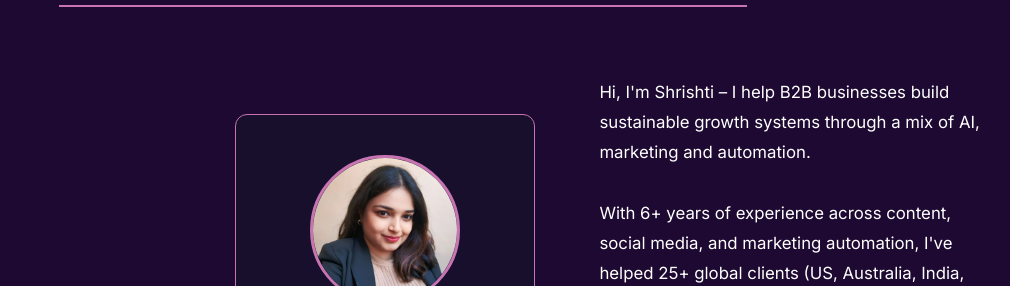
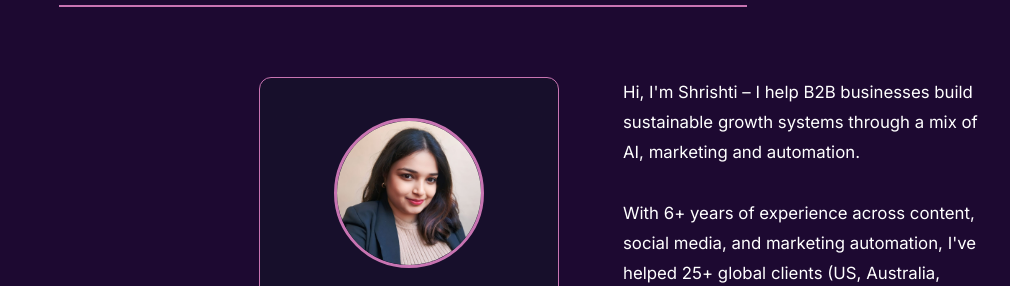
Before and after one commit to shrishtisnagar/the-s-curve, a plain HTML site: page index.html in a window 1280 px wide. Shown: the part 944-1230 px from the top of the page, without its empty margins (237-1247 px from the left). Drawn offline with Linux system fonts and the light colour scheme.

Commit message:
Update index.html

```diff
--- a/index.html
+++ b/index.html
@@ -500,9 +500,17 @@
 
         .about-content {
     display: grid;
-    grid-template-columns: 1.3fr 0.7fr; /* Even more text space */
+    grid-template-columns: 1fr 360px; /* Left: flexible text | Right: fixed-width card */
     gap: 4rem;
-    align-items: center;
+    align-items: start; /* Align top, not center — avoids awkward vertical centering */
+}
+
+/* Ensure founder card doesn't stretch and stays aligned to the right edge */
+.founder-card {
+    width: 100%;
+    max-width: 360px;
+    margin-left: auto; /* Push to right within its column */
+    align-self: start; /* Prevent vertical stretching */
 }
 
 .founder-card {
```
